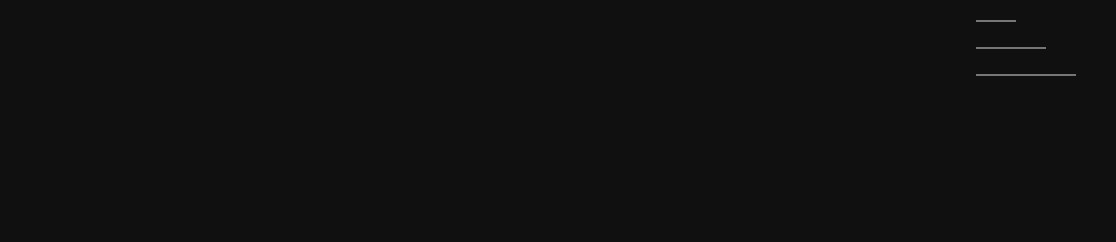
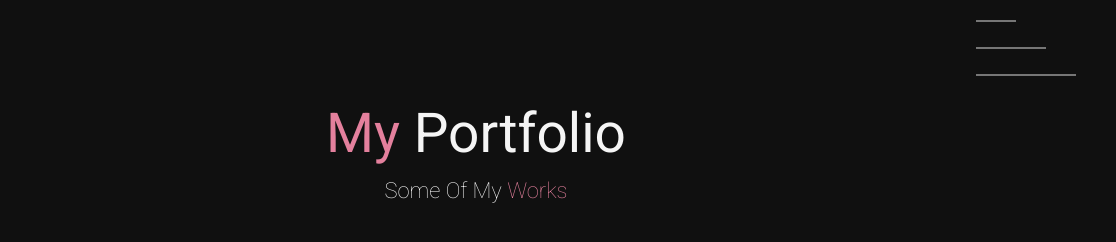
Before and after one commit to YaqutVerdiyeva/portfolio_website, a plain HTML site: page portfolio.html in a window 1280 px wide. Shown: the full height of the page, 164-1280 px from the left. Drawn offline with nearby package versions, Linux system fonts and the light colour scheme.

Commit message:
add some changes

```diff
--- /dev/null
+++ b/assets/scss/layout/_projects-section.scss
@@ -0,0 +1,25 @@
+.portfolio-page {
+    .page {
+      .container {
+        .projects-section {
+          .heading {
+            text-align: center;
+            padding-top: 100px;
+            color: $text_color;
+            h1 {
+              font-size: 55px;
+              font-weight: 400;
+            }
+            p {
+              font-weight: 100;
+              font-size: 22px;
+            }
+            span {
+              color: $primary_color;
+            }
+          }
+
+        }
+      }
+    }
+  }
--- a/assets/scss/page/_portfolio.scss
+++ b/assets/scss/page/_portfolio.scss
@@ -4,3 +4,4 @@
 @import "..//layout/header-nav";
 @import "..//layout/navbar";
 @import "..//layout/header-nav";
+@import "..//layout/projects-section";
--- a/portfolio.html
+++ b/portfolio.html
@@ -79,6 +79,12 @@
               </li>
             </ul>
           </header>
+          <div class="projects-section">
+            <div class="heading">
+              <h1><span>My</span> Portfolio</h1>
+              <p>Some Of My <span>Works</span></p>
+            </div>
+          </div>
         </div>
       </div>
     </div>
```
Also changed, not shown: assets/scss/main.css, 1 other file. Lines whose indentation alone changed are shown as unchanged.
